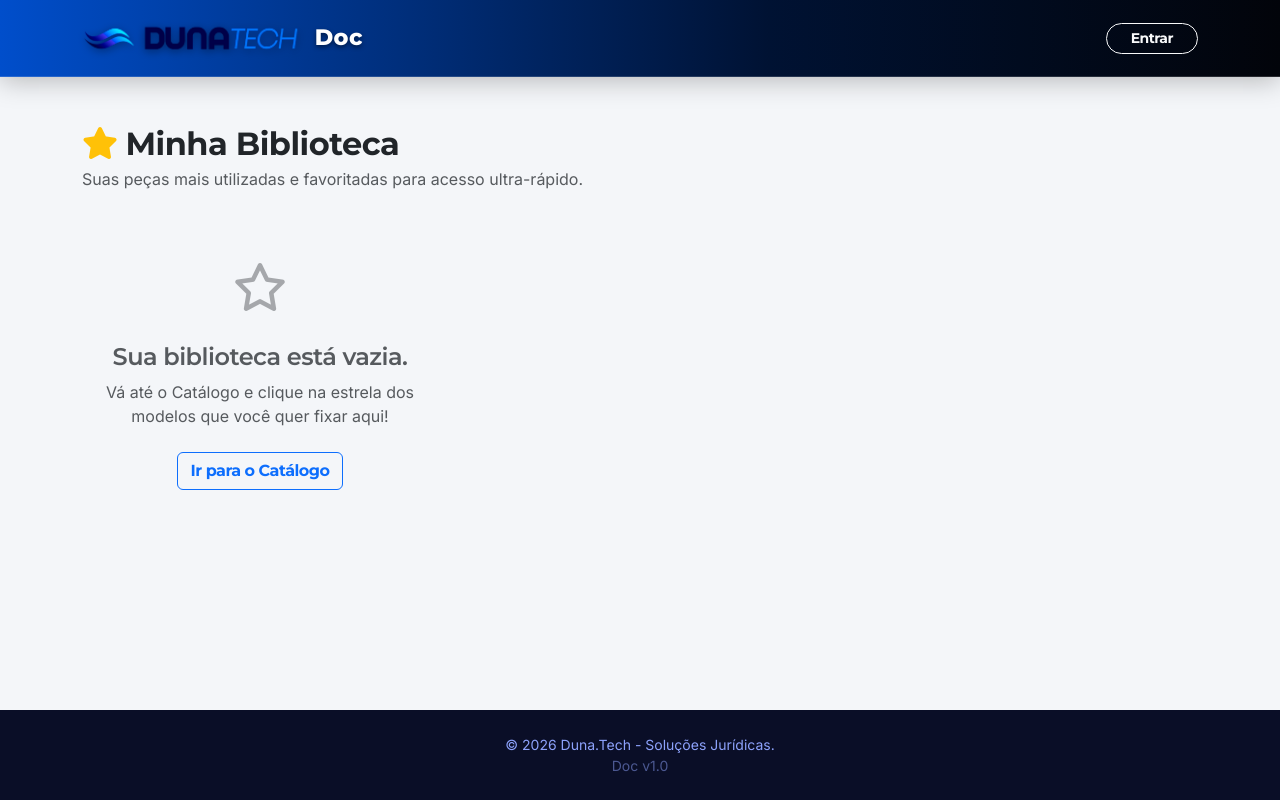
After one commit to MDR-Advocacia/DOC, a Django app: template docgen/templates/docgen/minha_biblioteca.html in a window 1280 px wide. The commit adds this page. Run offline with Django 5.2, Linux system fonts and the light colour scheme; the template is opened without the code that fills it, so the values that code supplies are empty.

Commit message:
"feat: cria pagina e logica de Minha Biblioteca (Favoritos)"

```diff
--- a/docgen/templates/base.html
+++ b/docgen/templates/base.html
@@ -93,7 +93,7 @@
                     {% if user.is_authenticated %}
                         <li class="nav-item"><a class="nav-link" href="{% url 'home' %}">Dashboard</a></li>
                         <li class="nav-item"><a class="nav-link" href="{% url 'lista_templates' %}">Gerador</a></li>
-                        <li class="nav-item"><a class="nav-link" href="#">Minha Biblioteca</a></li>
+                        <li class="nav-item"><a class="nav-link" href="{% url 'minha_biblioteca' %}">Minha Biblioteca</a></li>
                         <li class="nav-item"><a class="nav-link" href="{% url 'biblioteca' %}">Acervo Geral</a></li>
                         <li class="nav-item"><a class="nav-link" href="{% url 'dashboard' %}">Histórico</a></li>
                         <li class="nav-item"><a class="nav-link" href="{% url 'guia_modelos' %}">FAQ</a></li>
--- /dev/null
+++ b/docgen/templates/docgen/minha_biblioteca.html
@@ -0,0 +1,109 @@
+{% extends 'base.html' %}
+
+{% block title %}Minha Biblioteca - DunaDoc{% endblock %}
+
+{% block extra_css %}
+<style>
+    .card-template { height: 100%; transition: all 0.3s ease; cursor: default; }
+    .card-template:hover { transform: translateY(-3px); box-shadow: 0 8px 16px rgba(0,0,0,0.1) !important; }
+    .badge-setor { font-size: 0.75em; letter-spacing: 0.5px; text-transform: uppercase; }
+</style>
+{% endblock %}
+
+{% block content %}
+<div class="row mb-4 align-items-center">
+    <div class="col-12">
+        <h2 class="fw-bold text-dark mb-1"><i class="fa-solid fa-star text-warning me-2"></i>Minha Biblioteca</h2>
+        <p class="text-muted mb-0">Suas peças mais utilizadas e favoritadas para acesso ultra-rápido.</p>
+    </div>
+</div>
+
+<div class="row row-cols-1 row-cols-md-2 row-cols-lg-3 g-4">
+    {% for doc in templates %}
+    <div class="col" id="card-{{ doc.id }}">
+        <div class="card card-template border-0 shadow-sm h-100">
+            <div class="card-body d-flex flex-column">
+
+                <div class="d-flex justify-content-between align-items-start mb-2">
+                    <span class="badge bg-primary badge-setor">{{ doc.setor.nome }}</span>
+                    <div class="d-flex align-items-center gap-2">
+                        {% if doc.categoria %}
+                            <small class="text-muted fw-bold" style="font-size: 0.75rem;">{{ doc.categoria.nome }}</small>
+                        {% endif %}
+
+                        <button class="btn btn-link p-0 text-decoration-none btn-remover-favorito"
+                                data-id="{{ doc.id }}" title="Remover da Minha Biblioteca">
+                            <i class="fa-solid text-warning fa-star fs-5 star-icon" style="transition: all 0.2s;"></i>
+                        </button>
+                    </div>
+                </div>
+
+                <h5 class="card-title fw-bold text-dark mt-2 mb-1">{{ doc.titulo }}</h5>
+
+                {% if doc.area %}
+                    <p class="mb-2"><span class="badge bg-light text-secondary border">{{ doc.area.nome }}</span></p>
+                {% endif %}
+
+                <p class="card-text text-muted small mt-3 flex-grow-1">
+                    {{ doc.descricao|default:"Sem descrição."|truncatechars:85 }}
+                </p>
+            </div>
+
+            <div class="card-footer bg-white border-0 pt-0 pb-3">
+                <div class="d-grid">
+                    <a href="{% url 'gerar_documento' doc.id %}" class="btn btn-primary fw-bold">
+                        <i class="fa-solid fa-bolt me-1"></i> Preencher Rápido
+                    </a>
+                </div>
+            </div>
+        </div>
+    </div>
+    {% empty %}
+    <div class="col-12 text-center py-5">
+        <div class="text-muted">
+            <i class="fa-regular fa-star fa-3x mb-3 opacity-50"></i>
+            <h4 class="mt-3">Sua biblioteca está vazia.</h4>
+            <p>Vá até o Catálogo e clique na estrela dos modelos que você quer fixar aqui!</p>
+            <a href="{% url 'lista_templates' %}" class="btn btn-outline-primary mt-2 fw-bold">Ir para o Catálogo</a>
+        </div>
+    </div>
+    {% endfor %}
+</div>
+
+{% include 'includes/pagination.html' %}
+
+{% endblock %}
+
+{% block extra_js %}
+<script>
+    document.querySelectorAll('.btn-remover-favorito').forEach(button => {
+        button.addEventListener('click', function(e) {
+            e.preventDefault();
+            const templateId = this.getAttribute('data-id');
+            const card = document.getElementById('card-' + templateId);
+
+            // Efeito visual: o card encolhe e some suavemente
+            card.style.transition = "opacity 0.3s ease, transform 0.3s ease";
+            card.style.opacity = '0';
+            card.style.transform = 'scale(0.8)';
+
+            setTimeout(() => {
+                card.remove();
+                // Se a tela ficar vazia, recarrega para mostrar a mensagem de "biblioteca vazia"
+                if(document.querySelectorAll('.card-template').length === 0) {
+                    location.reload();
+                }
+            }, 300);
+
+            // Avisa o servidor para remover do banco
+            fetch(`/favoritar/${templateId}/`, {
+                method: 'POST',
+                headers: {
+                    'X-CSRFToken': '{{ csrf_token }}',
+                    'Content-Type': 'application/json'
+                }
+            });
+        });
+    });
+</script>
+{% endblock %}
--- a/docgen/urls.py
+++ b/docgen/urls.py
@@ -47,6 +47,9 @@ urlpatterns = [
     # 5. Biblioteca de Modelos (agora Acervo)
     path('biblioteca/', views.biblioteca_modelos, name='biblioteca'),
 
+    # NOVA ROTA: Minha Biblioteca (Favoritos)
+    path('minha-biblioteca/', views.minha_biblioteca, name='minha_biblioteca'),
+
     # NOVA ROTA: Favoritar via JavaScript (AJAX)
     path('favoritar/<int:template_id>/', views.toggle_favorito, name='toggle_favorito'),
 
```
Also changed, not shown: docgen/views.py (+22 -0 lines).
